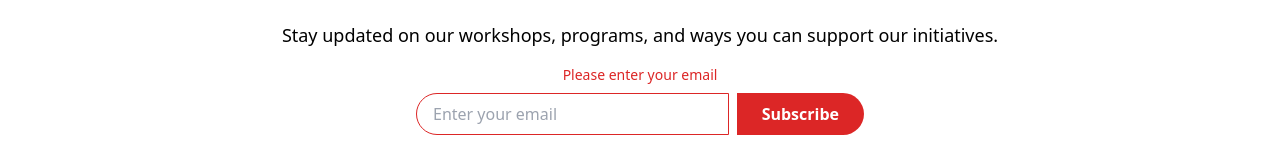
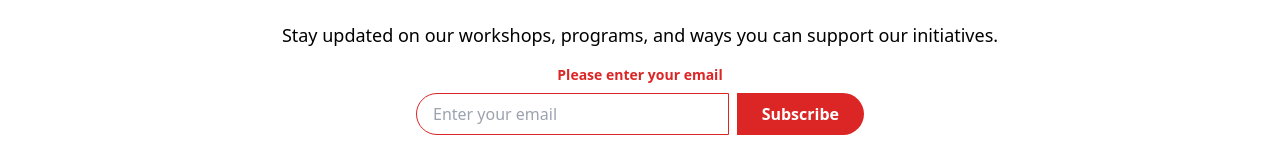
Before and after one commit to Larrymeez/Ujana-na-Ujuzi, a React (Vite) app: page / in a window 1280 px wide. Both pictures are taken after a click on the button "Subscribe". Shown: the part 2397-2552 px from the top of the page. Built offline with nearby package versions, Linux system fonts and the light colour scheme.

Commit message:
updates newsletter error handling

```diff
--- a/src/Pages/Home.jsx
+++ b/src/Pages/Home.jsx
@@ -101,7 +101,7 @@ export default function Home() {
         {/* Inline Alert */}
         {alert.message && (
           <p
-            className={`mb-2 text-sm ${
+            className={`mb-2 text-sm font-bold ${
               alert.type === "success"
                 ? "text-green-600"
                 : alert.type === "warning"
```
